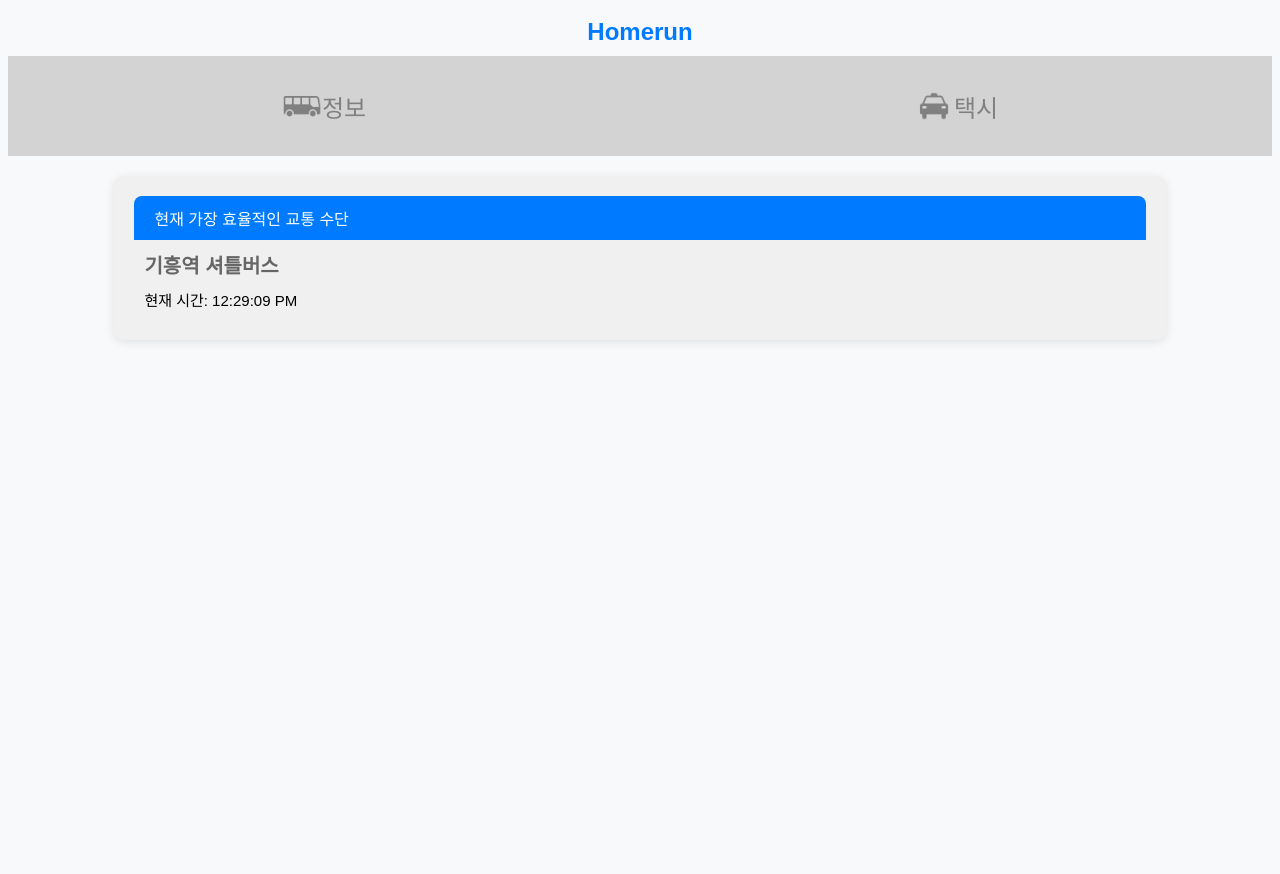
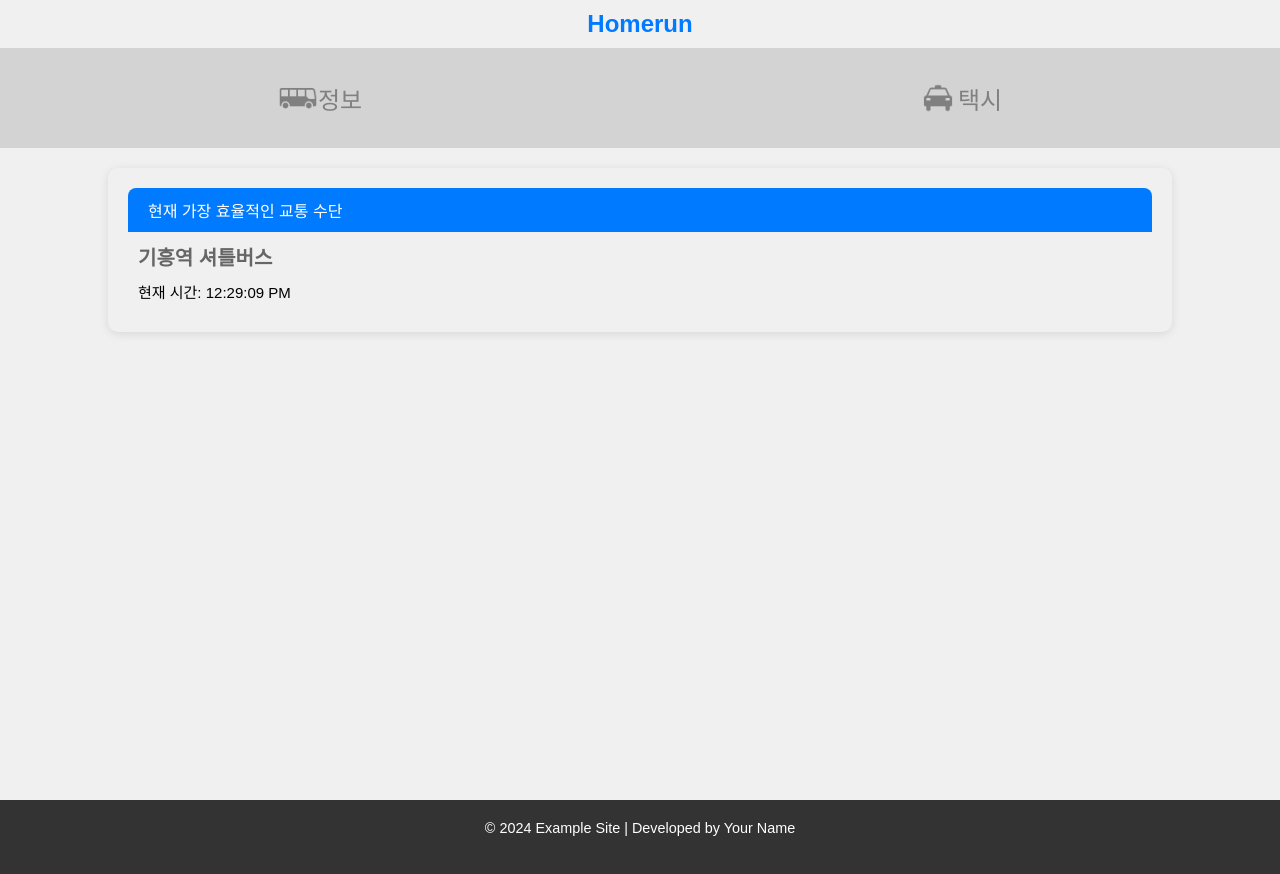
Before and after one commit to ijodea/homerun, a React (Create React App) app in the folder client/: page / in a window 1280 px wide. Shown: the top 874 px of the page. Before the commit the page ends 800 px from the top, so only its background shows below. Built offline with nearby package versions, Linux system fonts and the light colour scheme.

Commit message:
푸터 추가

```diff
--- a/client/src/App.css
+++ b/client/src/App.css
@@ -1,5 +1,9 @@
-body{
+/* app.css */
+
+body {
     background-color: #f8f9fa;
+    margin: 0; /* 기본 여백 제거 */
+    padding: 0; /* 기본 패딩 제거 */
 }
 
 @import url('https://fonts.googleapis.com/css2?family=Noto+Sans+KR:wght@100..900&display=swap');
--- a/client/src/mainPage.js
+++ b/client/src/mainPage.js
@@ -16,6 +16,8 @@ const HeaderContainer = styled.div`
     flex-direction: column; /* 세로 방향으로 배치 */
     align-items: center; /* 중앙 정렬 */
     width: 100%; /* 전체 너비 */
+    min-height: 100vh; /* 화면 높이를 최소 100%로 설정 */
+    padding-bottom: 0; /* 푸터와 간격 제거 */
 `;
 
 const HomerunLink = styled(Link)`
@@ -45,7 +47,7 @@ const MenuItem = styled(Link)`
     margin: 0 10px; /* 버튼 사이 여백 */
     flex-grow: 1; /* 버튼의 너비가 균등하게 분배되도록 설정 */
     border-radius: 5px;
-    background-color: ${(props) => (props.active ? (props.isinfo ? "#005700" : "#fb9403" ): "transparent")}; /* 활성화 색상 */
+    background-color: ${(props) => (props.active ? (props.isinfo ? "#005700" : "#fb9403") : "transparent")}; /* 활성화 색상 */
 
     img {
         height: 40px; /* 이미지 크기 */
@@ -53,7 +55,7 @@ const MenuItem = styled(Link)`
     }
 
     &:hover {
-        background-color: ${(props) => (props.active ? (props.isinfo ? "#005700" : "#fb9403" ) : "rgba(0, 0, 0, 0.1)")}; /* Hover 시 배경색 변경 */
+        background-color: ${(props) => (props.active ? (props.isinfo ? "#005700" : "#fb9403") : "rgba(0, 0, 0, 0.1)")}; /* Hover 시 배경색 변경 */
     }
 `;
 
@@ -99,6 +101,28 @@ const DirectionButton = styled.button`
     }
 `;
 
+const AppContainer = styled.div`
+    background-color: #f0f0f0; /* 페이지 배경색 */
+    display: flex;
+    flex-direction: column; /* 세로 방향으로 배치 */
+    align-items: stretch; /* 콘텐츠가 전체 너비를 차지하도록 설정 */
+    width: 100%; /* 전체 너비 */
+    min-height: 100vh; /* 화면 높이를 최소 100%로 설정 */
+`;
+
+const Footer = styled.footer`
+    background-color: #333; /* 푸터의 배경색 */
+    color: #fff; /* 글씨 색상 */
+    text-align: center;
+    padding: 20px; /* 푸터의 패딩 */
+    font-size: 0.9em;
+    width: 100%; /* 전체 너비 */
+    flex-shrink: 0; /* 푸터가 줄어들지 않도록 설정 */
+    min-height: 60px; /* 푸터의 고정 높이 */
+    margin-top: auto; /* 자동 마진을 사용하여 푸터를 아래로 밀기 */
+    box-sizing: border-box; /* 패딩을 포함한 전체 너비 설정 */
+`;
+
 const MainPage = () => {
     const [currentTime, setCurrentTime] = useState(new Date().toLocaleTimeString());
     const [direction, setDirection] = useState("giheung-to-mju");
@@ -120,6 +144,7 @@ const MainPage = () => {
     };
 
     return (
+        <AppContainer>
             <HeaderContainer>
                 <HomerunLink to="/">Homerun</HomerunLink>
 
@@ -175,6 +200,13 @@ const MainPage = () => {
 
                 <Outlet context={{ direction }} />
             </HeaderContainer>
+            {/* 푸터 추가 */}
+            <Footer>
+                © 2024 Example Site | Developed by Your Name
+            </Footer>
+            {/* 푸터 아래의 배경색과 동일한 div 추가 */}
+            <div style={{ backgroundColor: '#333', height: '20px' }} />
+        </AppContainer>
     );
 }
 
```
Lines whose indentation alone changed are shown as unchanged.
